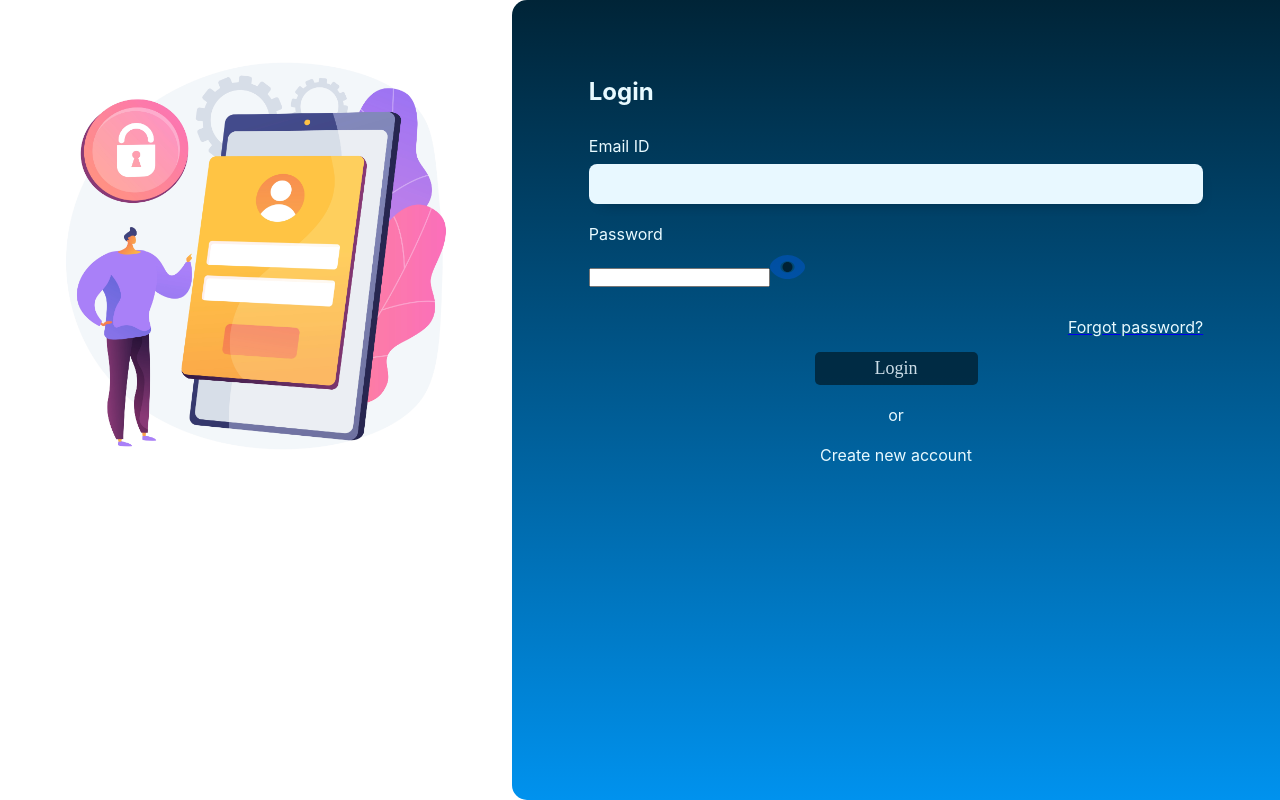
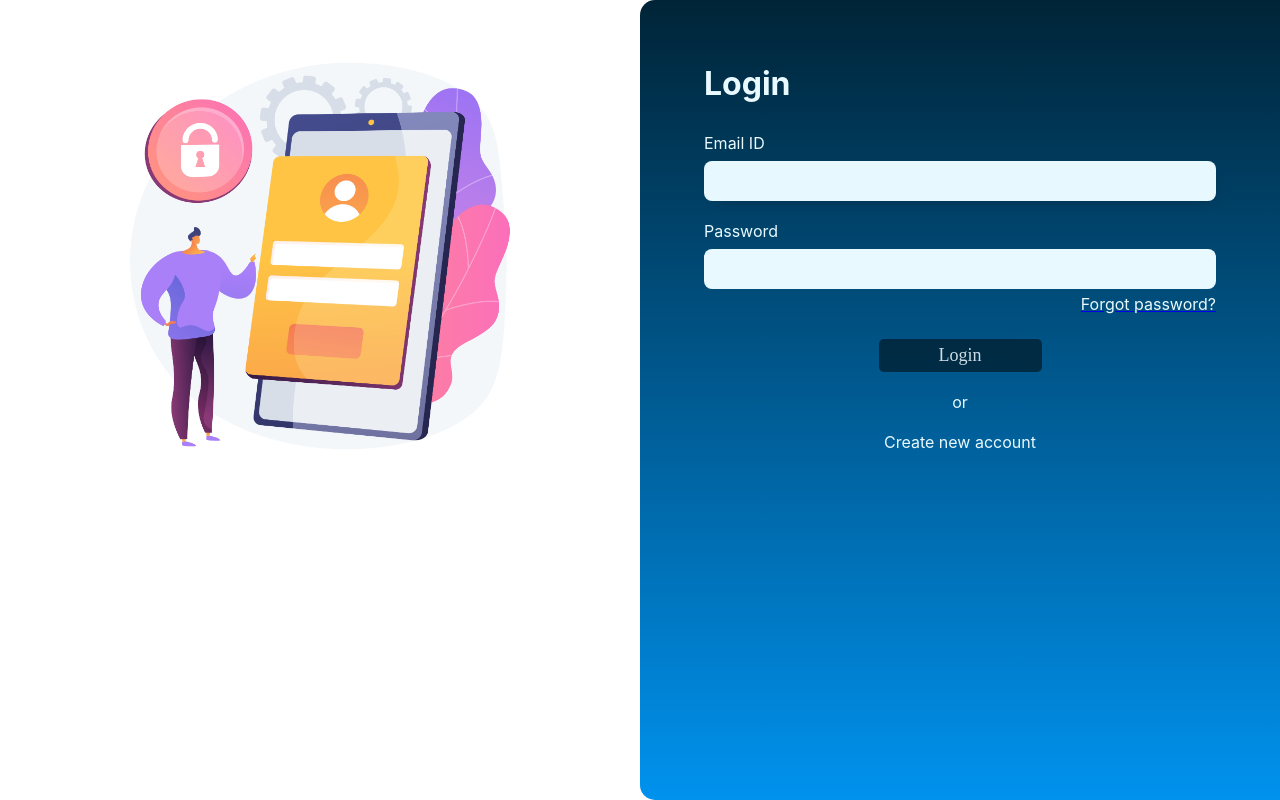
Before and after one commit to JawaharRL/erp-frontend, a React (Create React App) app in the folder frontend/: page /login-page in a window 1280 px wide. Built offline with nearby package versions, Linux system fonts and the light colour scheme.

Commit message:
login page password field changed

```diff
--- a/frontend/src/Components/Formtitle/Formtitle.jsx
+++ b/frontend/src/Components/Formtitle/Formtitle.jsx
@@ -12,7 +12,7 @@ function Formtitle() {
 
         <div className='form-content'>
         <div className='form-title'>
-            <h1>Regiatration Form</h1>
+            <h1>Registration Form</h1>
         </div>
         <div className='registration-navigation '>
             <div className='navigates personal-navigate '>
--- a/frontend/src/Components/Header/Header.css
+++ b/frontend/src/Components/Header/Header.css
@@ -12,4 +12,13 @@ header{
 }
 .clg-name{
     font-family: outfit,popins;
+    color: #002133;
+    margin: auto;
 }
+.clglogo{
+    width: 120px;
+}
+
+.clgdes{
+    margin-left: 180px;
+}
--- a/frontend/src/Pages/Landingpage/Landingpage.css
+++ b/frontend/src/Pages/Landingpage/Landingpage.css
@@ -3,17 +3,7 @@
     margin-left:7% ;
     margin-right:7% ;
 }
-.clglogo{
-    width: 120px;
-}
-.clgname{
-    color: #002133;
-    margin: auto;
 
-}
-.clgdes{
-    margin-left: 180px;
-}
 
 .icon{
     width: 20px;
--- a/frontend/src/Pages/Loginpage/Loginpage.css
+++ b/frontend/src/Pages/Loginpage/Loginpage.css
@@ -26,7 +26,7 @@
 
 }
 .Loginform{
-    width: 60%;
+    width: 50%;
     height: 100vh;
     border-radius: 15px 0px 0px 15px;
     background: linear-gradient(rgba(0, 36, 55, 1),rgba(0, 146 , 238, 1));
@@ -37,7 +37,8 @@
     margin: 10%;
 }
 .forgotpassword{
-    margin-top: 30px;
+    margin-top: 5px;
+    margin-bottom: 25px;
     color: #e8faff;
     text-align: right;
 }
@@ -50,3 +51,11 @@
     color: #e8faff;
     text-align: center;
 }
+input[type="password"]{
+    width: 100%;
+    background-color: #e8faff;
+    border-radius: 8px;
+    padding: 20px;
+    border: none;
+    height: 40px;
+}
--- a/frontend/src/Pages/Loginpage/Loginpage.jsx
+++ b/frontend/src/Pages/Loginpage/Loginpage.jsx
@@ -14,11 +14,11 @@ function Loginpage() {
 
         <div className="Loginform">
             <div className="form">
-            <h2 >Login</h2>
+            <h1>Login</h1>
             <label className='login-mailid' htmlFor="Email ID">Email ID</label>
             <input type="text" />
             <label className='login-password' htmlFor="Password">Password</label>
-            <input  type="password" /><img src={eye} alt="" />
+            <input  type="password" />
             <a href="#"> <p className='forgotpassword'>Forgot password?</p></a>
             <div className='login-button-space' >
             <Loginbutton></Loginbutton>
--- a/frontend/src/Pages/Registrationpage1/Registrationpage1.jsx
+++ b/frontend/src/Pages/Registrationpage1/Registrationpage1.jsx
@@ -34,7 +34,7 @@ function Registrationpage1() {
 
               </div>
               <div class="field">
-                 <label htmlFor="Date of Admission">Date of Admission</label>
+                 <label htmlFor="Date of Birth">Date of Birth</label>
                  <input type="date" name="Date of Admission"  />
                </div>
             </div>
```
